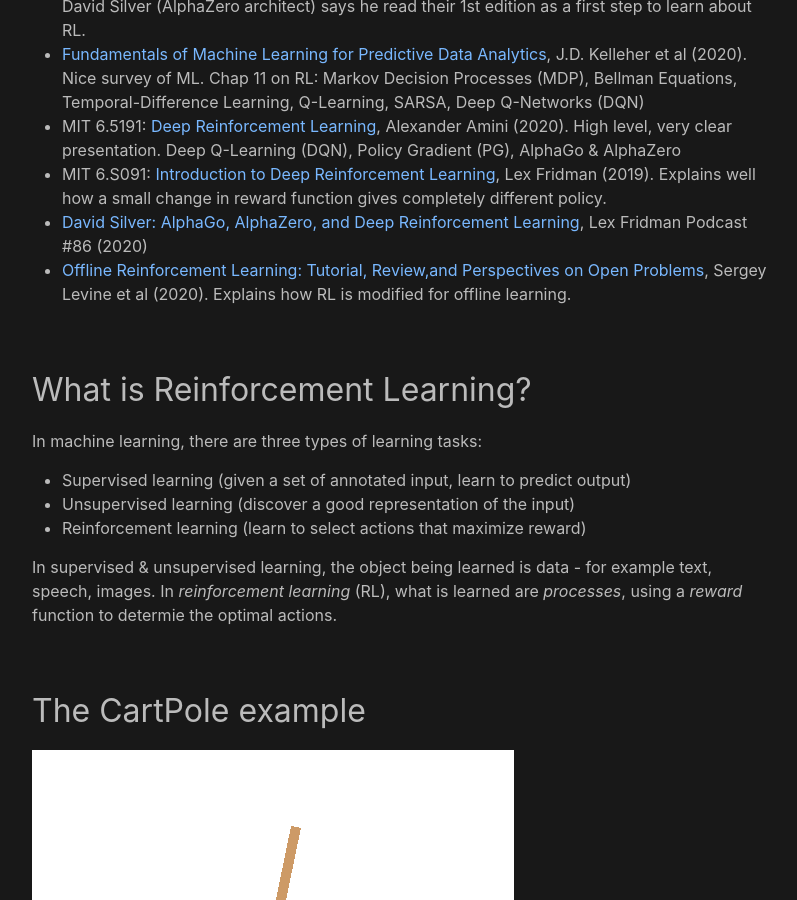
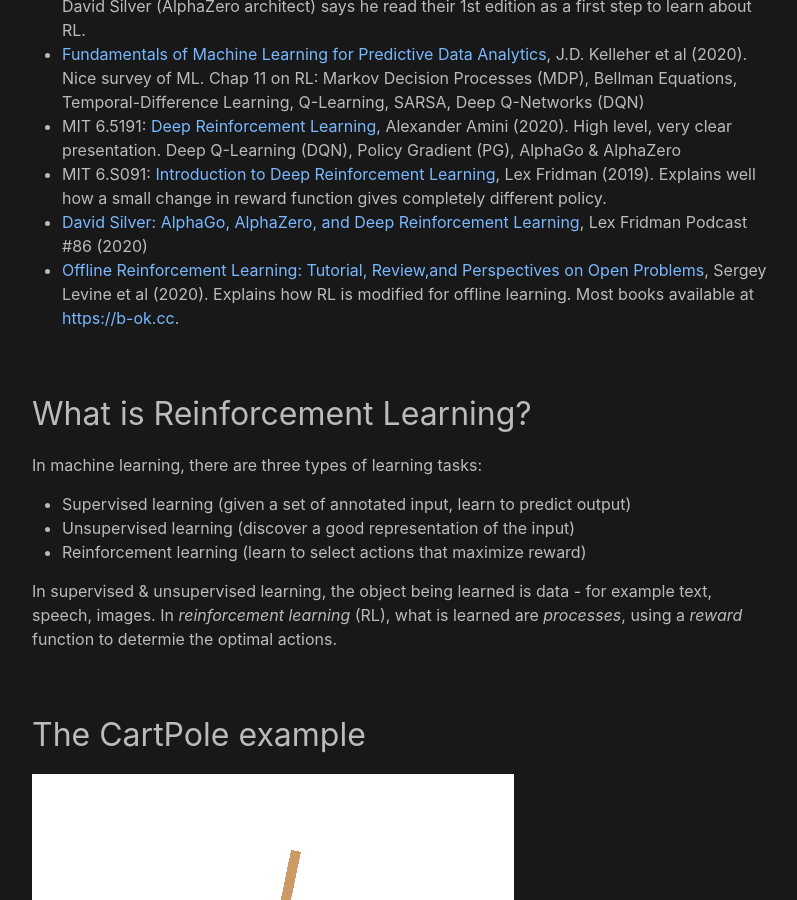
Before and after one commit to analytiq-hub/sigagent.github.io, a Jekyll site: the page built from machine_learning/_posts/2021-01-22-reinforce.md, in a window 1280 px wide and 900 px high, scrolled down 396 px. Shown: the whole window, without its empty margins (238-1035 px from the left). Built offline with Jekyll 4.4.1, drawn with Linux system fonts in a browser that asks for light colours; formulas are drawn with MathJax 3; a script that is not in the unit is left out.

Commit message:
*** empty log message ***

```diff
--- a/machine_learning/_posts/2021-01-22-reinforce.md
+++ b/machine_learning/_posts/2021-01-22-reinforce.md
@@ -15,6 +15,7 @@ Sources:
 * MIT 6.S091: [Introduction to Deep Reinforcement Learning](https://www.youtube.com/watch?v=zR11FLZ-O9M&t=2130s), Lex Fridman (2019). Explains well how a small change in reward function gives completely different policy.
 * [David Silver: AlphaGo, AlphaZero, and Deep Reinforcement Learning](https://www.youtube.com/watch?v=uPUEq8d73JI&t=2499s), Lex Fridman Podcast #86 (2020)
 * [Offline Reinforcement Learning: Tutorial, Review,and Perspectives on Open Problems](https://arxiv.org/pdf/2005.01643.pdf), Sergey Levine et al (2020). Explains how RL is modified for offline learning.
+Most books available at [https://b-ok.cc](https://b-ok.cc).
 
 ## What is Reinforcement Learning?
 In machine learning, there are three types of learning tasks:
```
